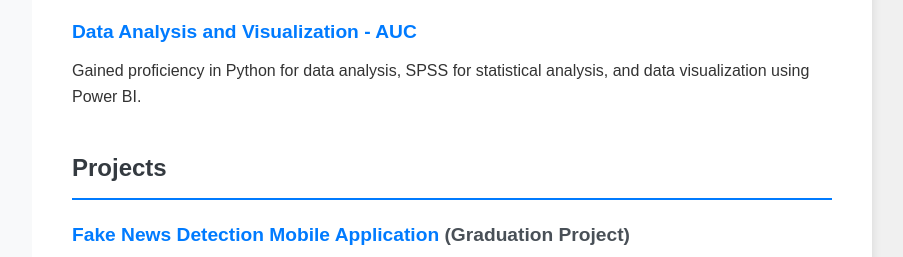
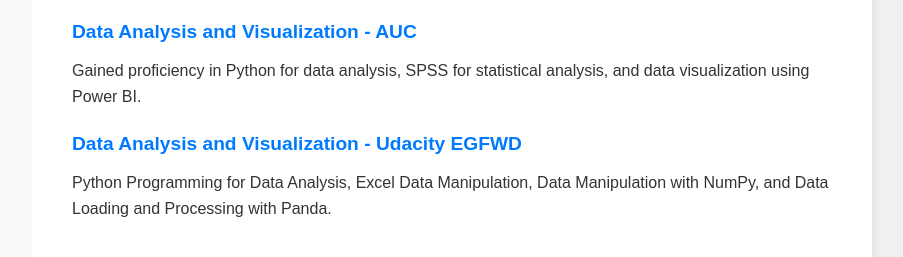
Before and after one commit to karimelmolla/Portfolio, a plain HTML site: page index.html in a window 1280 px wide. Shown: the part 920-1177 px from the top of the page, without its empty margins (368-1271 px from the left). Drawn offline with Linux system fonts and the light colour scheme.

Commit message:
Update index.html

```diff
--- a/index.html
+++ b/index.html
@@ -70,8 +70,12 @@
                     <p>Proficient in SQL, Python programming for data analytics, and Power BI for interactive dashboards.</p>
                 </div>
                 <div class="cert-item">
-                    <h3><a href="#" target="_blank">Data Analysis and Visualization - AUC</a></h3>
+                    <h3><a href="https://drive.google.com/file/d/1o0e9xAihU7RGXowQUKCNNZde3WHrz_nz/view?usp=sharing" target="_blank">Data Analysis and Visualization - AUC</a></h3>
                     <p>Gained proficiency in Python for data analysis, SPSS for statistical analysis, and data visualization using Power BI.</p>
+                </div>
+                 <div class="cert-item">
+                    <h3><a href="https://www.udacity.com/certificate/CD2VKYAE" target="_blank">Data Analysis and Visualization - Udacity EGFWD</a></h3>
+                    <p>Python Programming for Data Analysis, Excel Data Manipulation, Data Manipulation with NumPy, and Data Loading and Processing with Panda.</p>
                 </div>
             </section>
 
```
